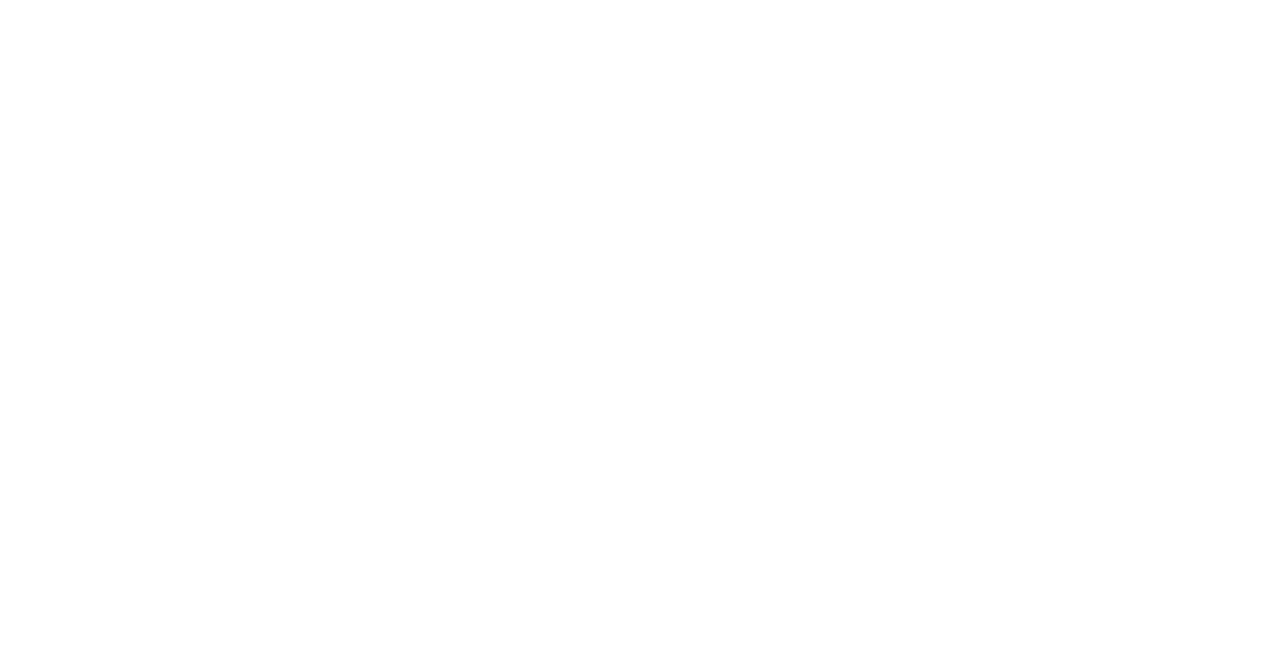
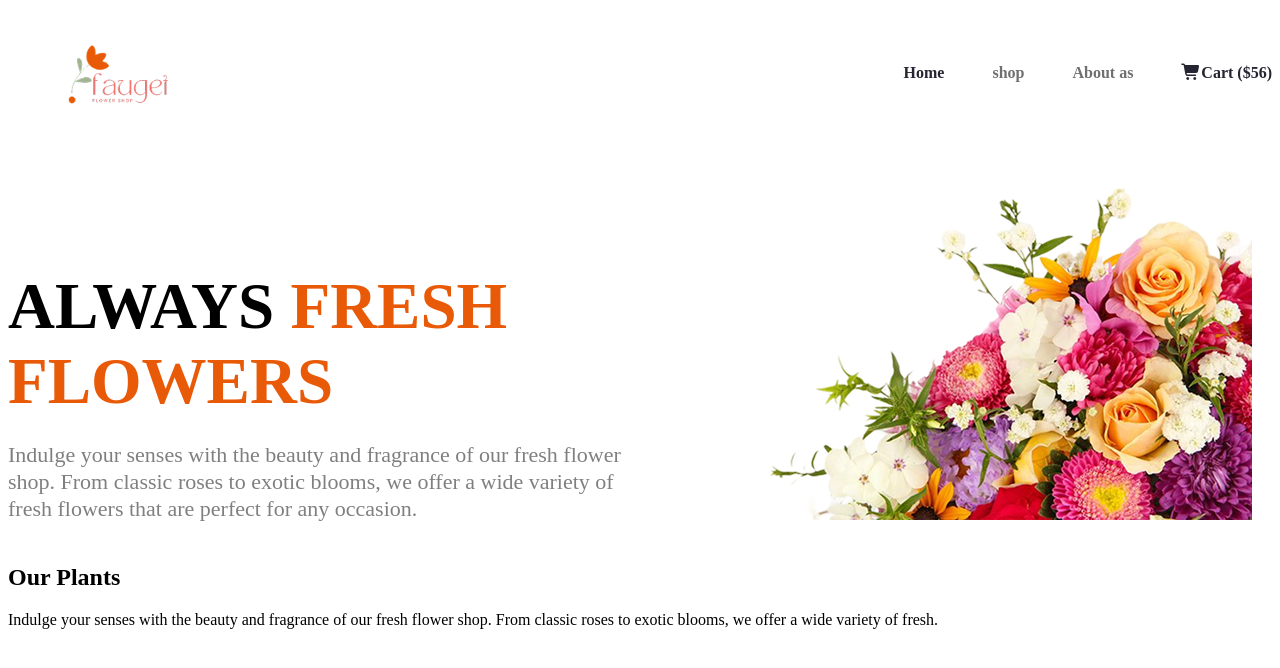
Before and after one commit to AbuTaher4095/Assignment-2, a plain HTML site: page index.html in a window 1280 px wide. Drawn offline with Linux system fonts and the light colour scheme.

Commit message:
added banner part and style.css

```diff
--- a/index.html
+++ b/index.html
@@ -5,8 +5,42 @@
     <meta name="viewport" content="width=device-width, initial-scale=1.0">
     <title>Assignment-2</title>
     <link rel="stylesheet" href="./style.css">
+    <link rel="stylesheet" href="https://cdnjs.cloudflare.com/ajax/libs/font-awesome/7.0.0/css/all.min.css" integrity="sha512-DxV+EoADOkOygM4IR9yXP8Sb2qwgidEmeqAEmDKIOfPRQZOWbXCzLC6vjbZyy0vPisbH2SyW27+ddLVCN+OMzQ==" crossorigin="anonymous" referrerpolicy="no-referrer" />
 </head>
 <body>
+    <main>
+        <nav class="container">
+            <figure>
+                <img src="./assets/logo.png" alt="">
 
+            </figure>
+            <ul class="nav-item">
+                <li><a href="#"><span class="home">Home</span></a></li>
+                <li><a href="#">shop</a></li>
+                <li><a href="#">About as</a></li>
+                <li><a href="#"><span class="home"><i class="fa-solid fa-cart-shopping"></i>Cart ($56)</span></a></li>
+            </ul>
+        </nav>
+
+        <!-- banner -->
+         <section class="banner container">
+            <div>
+                <h2>ALWAYS <span class="flower">FRESH FLOWERS</span></h2>
+                <p>Indulge your senses with the beauty and fragrance of our fresh flower shop. From classic roses to exotic blooms, we offer a wide variety of fresh flowers that are perfect for any occasion. </p>
+            </div>
+            <div>
+                <img src="./assets/hero-flower.png" alt="">
+            </div>
+         </section>
+
+         <!-- Our Plants -->
+          <section class="card container">
+            <div class="card-text">
+                <h2><span class="flower">Our</span> Plants </h2>
+                <p>Indulge your senses with the beauty and fragrance of our fresh flower shop. From classic roses to exotic blooms, we offer a wide variety of fresh.</p>
+            </div>
+
+          </section>
+    </main>
 </body>
 </html>
--- a/style.css
+++ b/style.css
@@ -0,0 +1,58 @@
+.container{
+    max-width: 1280px;
+    margin: auto;
+
+}
+nav{
+    display: flex;
+    justify-content: space-between;
+}
+.nav-item{
+    display: flex;
+ list-style: none;
+ gap: 48px;
+ padding: 40px 0;
+
+}
+.nav-item a{
+    text-decoration: none;
+    color: rgb(112, 112, 112);
+    font-size: 16px;
+font-weight: 600;
+}
+.nav-item a .home{
+    color: rgb(37, 36, 50);
+}
+
+.container img{
+    width: 100px;
+    padding: 20px;
+
+}
+/* banner */
+.banner{
+    display: flex;
+    flex-direction: row;
+justify-content: center;
+align-items: flex-end;
+padding: 0px;
+}
+
+.banner img{
+    width: 570px;
+height: 355px;
+}
+.banner h2 .flower{
+    color: rgb(233, 90, 8);
+}
+.banner h2{
+    font-size: 65px;
+    font-weight: 700;
+    margin-bottom: auto;
+}
+.banner p{
+   font-size: 22px;
+font-weight: 400;
+line-height: 27px;
+color: rgba(0, 0, 0, 0.5);
+}
```
Also changed, not shown: assets/deal-ana.png (added), assets/deal-bloom.png (added), assets/deal-zabo.png (added), assets/flower-store.png (added), assets/hero-flower.png (added), assets/icon-facebook.png (added), assets/icon-linkedin.png (added), assets/icon-twitter.png (added), assets/icon-youtube.png (added), assets/logo.png (added), assets/news-letter-bg.png (added), assets/sample-flower-image.png (added), assets/trusted-badge.png (added).
